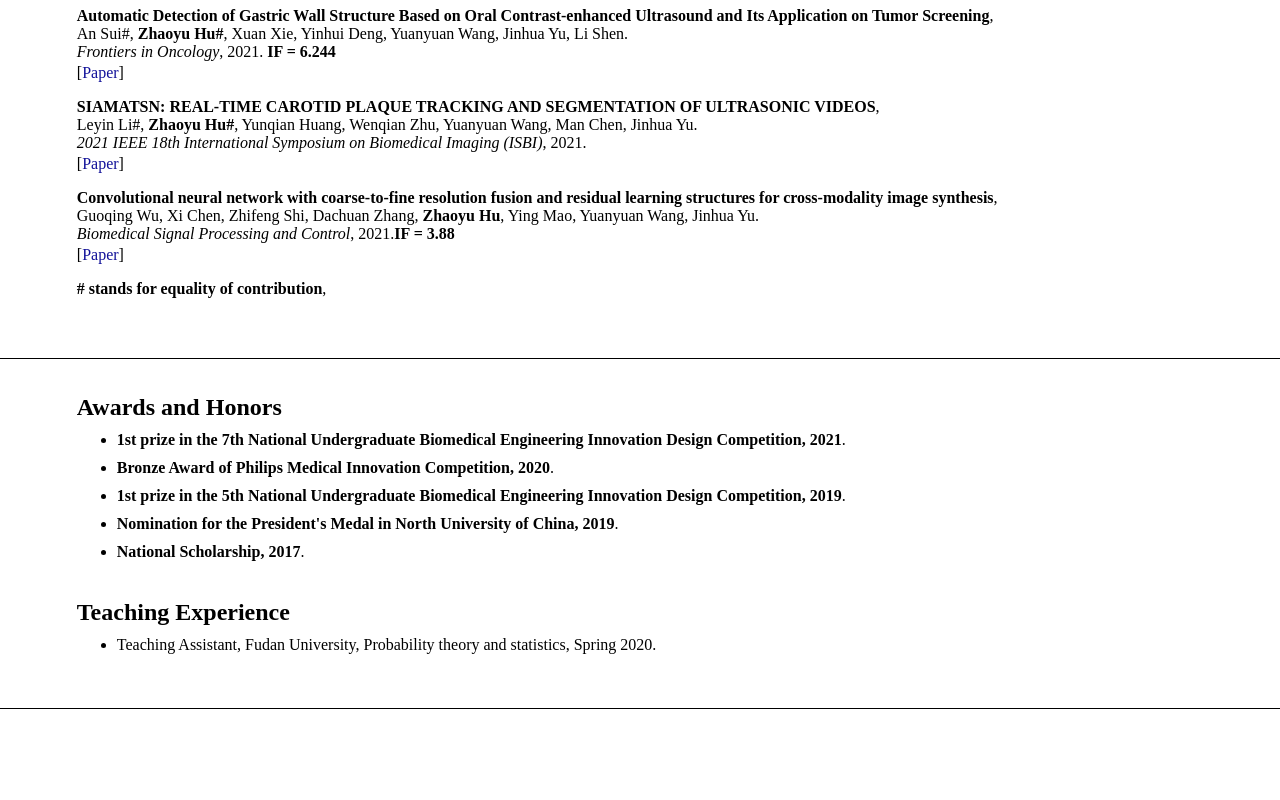
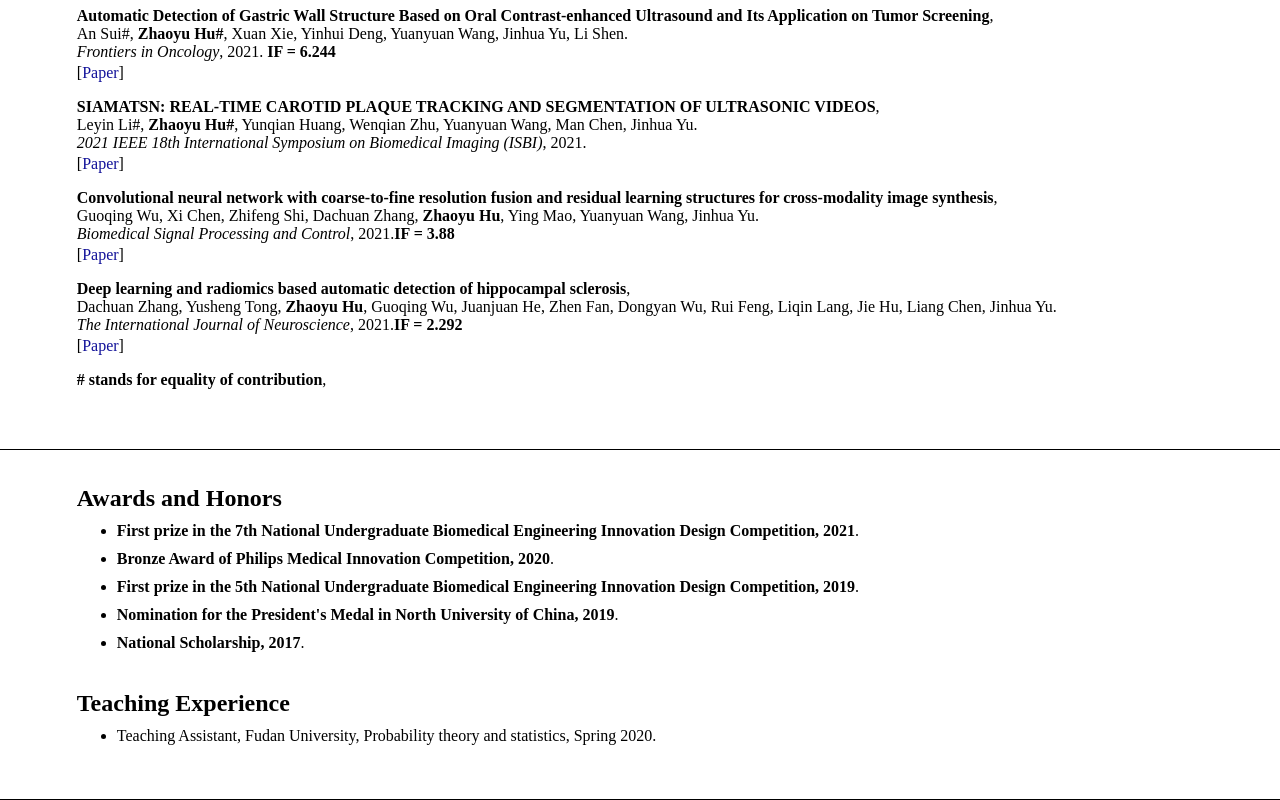
Before and after one commit to ZacHu-ZYH/ZacHu-ZYH.github.io, a plain HTML site: page index.html in a window 1280 px wide. Shown: the part 964-1764 px from the top of the page. Before the commit the page ends 1673 px from the top, so only its background shows below. Drawn offline with Linux system fonts and the light colour scheme.

Commit message:
Add files via upload

```diff
--- a/index.html
+++ b/index.html
@@ -120,6 +120,18 @@
 		<p>
 
 		</p>
+		<b>Deep learning and radiomics based automatic detection of hippocampal sclerosis</b>,<br>
+		Dachuan Zhang, Yusheng Tong, <b>Zhaoyu Hu</b>, Guoqing Wu, Juanjuan He, Zhen Fan, Dongyan Wu, Rui Feng, Liqin Lang, Jie Hu, Liang Chen, Jinhua Yu.<br>
+	<em>The International Journal of Neuroscience</em>, 2021.<b>IF = 2.292</b>
+        <p style="margin-top:3px">
+			[<a href="https://www.tandfonline.com/action/doSearch?AllField=Deep+learning+and+radiomics+based+automatic+detection+of+hippocampal+sclerosis&SeriesKey=ines20">Paper</a>]
+		</p>
+		<p>
+
+
+
+
+		</p>
 		<b># stands for equality of contribution</b>,<br>
         <p style="margin-top:3px">
 		</p>
@@ -137,9 +149,9 @@
 	<!-- Awards -->
       <div class="boldbig2">Awards and Honors</div>
         <ul>
-			<li><b>1st prize in the 7th National Undergraduate Biomedical Engineering Innovation Design Competition, 2021</b>.</li><ul></ul>
+			<li><b>First prize in the 7th National Undergraduate Biomedical Engineering Innovation Design Competition, 2021</b>.</li><ul></ul>
 			<li><b>Bronze Award of Philips Medical Innovation Competition, 2020</b>.</li><ul></ul>
-			<li><b>1st prize in the 5th National Undergraduate Biomedical Engineering Innovation Design Competition, 2019</b>.</li><ul></ul>
+			<li><b>First prize in the 5th National Undergraduate Biomedical Engineering Innovation Design Competition, 2019</b>.</li><ul></ul>
             <li><b>Nomination for the President's Medal in North University of China, 2019</b>.</li><ul></ul>
 			<li><b>National Scholarship, 2017</b>.</li><ul></ul>
         </ul>
```
